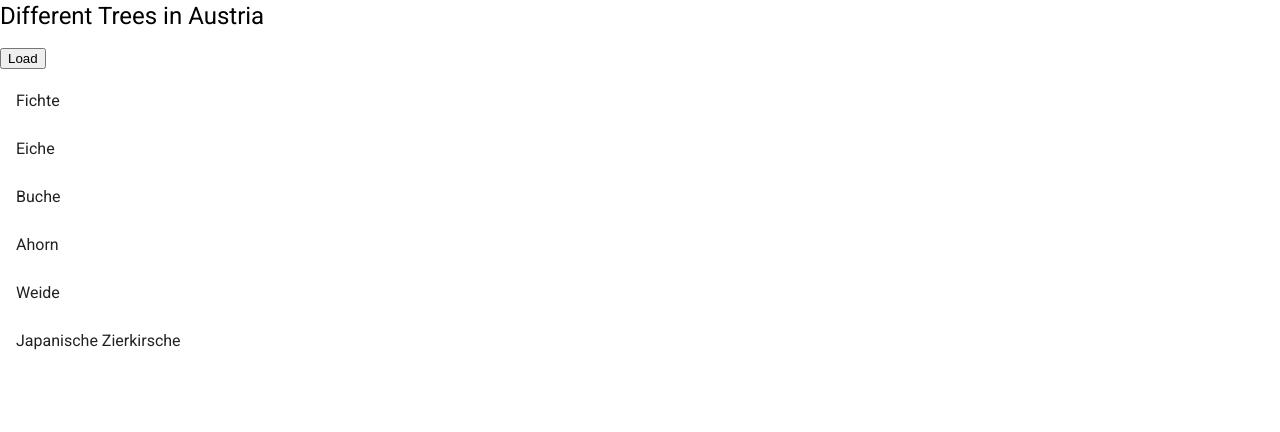
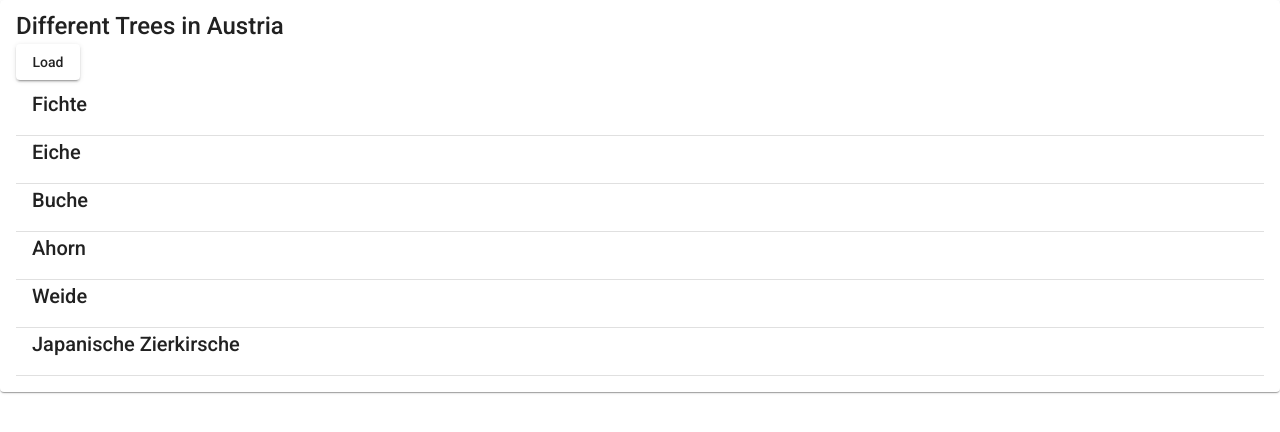
Before and after one commit to druckreich/tree-list, an Angular app: page / in a window 1280 px wide. Both pictures are taken after a click on the button "Load". Shown: the top 432 px of the page. Built offline with nearby package versions, Linux system fonts and the light colour scheme.

Commit message:
add basic design

```diff
--- a/src/app/app.module.ts
+++ b/src/app/app.module.ts
@@ -5,7 +5,9 @@ import { HttpClientModule } from '@angular/common/http';
 import { AppComponent } from './app.component';
 import { TreeViewComponent } from './tree-view/tree-view.component';
 import { BrowserAnimationsModule } from '@angular/platform-browser/animations';
+import { MatCardModule } from '@angular/material/card';
 import { MatListModule } from '@angular/material/list';
+import { MatButtonModule } from '@angular/material/button';
 
 @NgModule({
 	declarations: [
@@ -16,7 +18,9 @@ import { MatListModule } from '@angular/material/list';
 		BrowserModule,
 		HttpClientModule,
 		BrowserAnimationsModule,
-		MatListModule
+		MatCardModule,
+		MatListModule,
+		MatButtonModule
 	],
 	providers: [],
 	bootstrap: [AppComponent]
--- a/src/app/tree-view/tree-view.component.html
+++ b/src/app/tree-view/tree-view.component.html
@@ -1,7 +1,14 @@
-<div>
-	<h1>Different Trees in Austria</h1>
-	<button (click)='getTrees()'>Load</button>
+<mat-card>
+	<mat-card-title>Different Trees in Austria</mat-card-title>
+	<button mat-raised-button (click)='getTrees()'>Load</button>
 	<mat-list *ngIf='trees.length > 0'>
-		<mat-list-item *ngFor='let tree of trees'>{{ tree.name }}</mat-list-item>
+		<mat-list-item *ngFor='let tree of trees'>
+
+			<h2>{{ tree.name }}</h2>
+			<div>
+
+			</div>
+			<mat-divider></mat-divider>
+		</mat-list-item>
 	</mat-list>
-</div>
+</mat-card>
```
